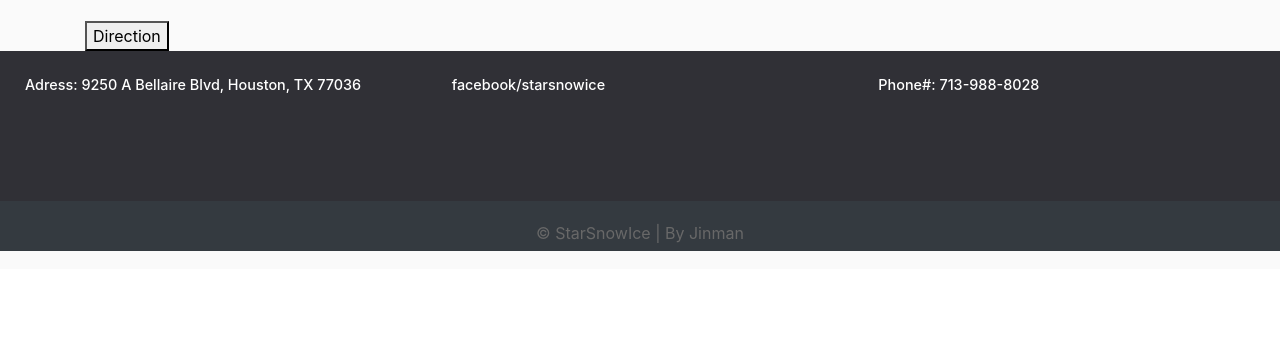
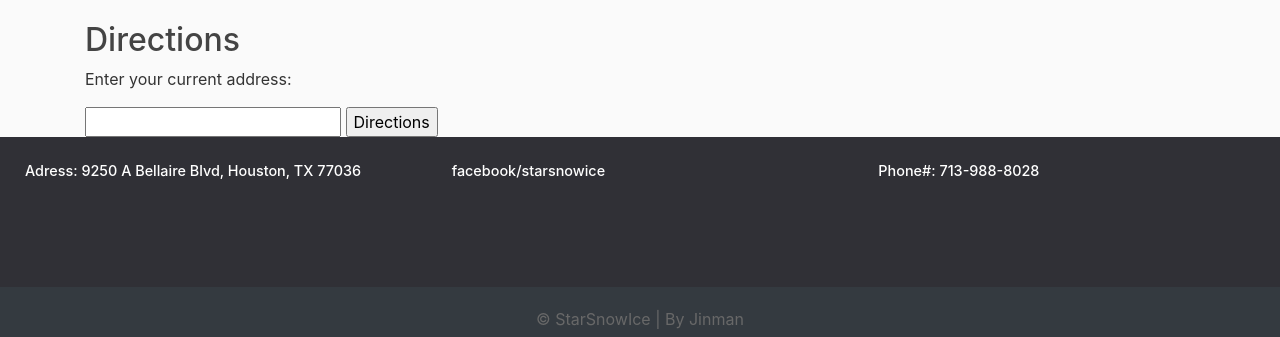
Before and after one commit to JinmanCai/StarSnow, a Django app: page /location/ in a window 1280 px wide. Shown: the part 531-868 px from the top of the page. Before the commit the page ends 782 px from the top, so only its background shows below. Run offline with Django 3.2, Linux system fonts and the light colour scheme; some libraries are stand-ins or nearby versions.

Commit message:
added direction to the location

```diff
--- a/starsnow/meals/templates/design/home.html
+++ b/starsnow/meals/templates/design/home.html
@@ -1,4 +1,4 @@
-{% extends "design/index.html" %}
+{% extends "design/base.html" %}
 {% block content %}
     <h1> Welcome to Star Snow Ice</h1>
 
--- a/starsnow/meals/templates/location/map.html
+++ b/starsnow/meals/templates/location/map.html
@@ -4,16 +4,15 @@
         <iframe src="https://www.google.com/maps/embed?pb=!1m18!1m12!1m3!1d3465.4989059699174!2d-95.54875058522248!3d29.705304382007!2m3!1f0!2f0!3f0!3m2!1i1024!2i768!4f13.1!3m3!1m2!1s0x8640c2c485e85731%3A0x55751cb328a3d031!2sStar%20Snow%20Ice!5e0!3m2!1sen!2sus!4v1588617664382!5m2!1sen!2sus" width="600" height="450" frameborder="0" style="border:0;" allowfullscreen="" aria-hidden="false" tabindex="0"></iframe>
 
 
+    </p>
+    <h2>Directions</h2>
+        <form action="http://maps.google.com/maps" method="get" target="_blank">
+        <p>Enter your current address:</p>
+        <input type="text" name="saddr" />
+        <input type="hidden" name="daddr" value="Star Snow Ice, 9250 A Bellaire Blvd, Houston, TX 77036" />
+        <input type="submit" value="Directions" />
+    </form>
 
-
-
-    </p>
-    <div>
-
-
-        <button type="submit"> Direction </button>
-
-    </div>
 
 
 
```
